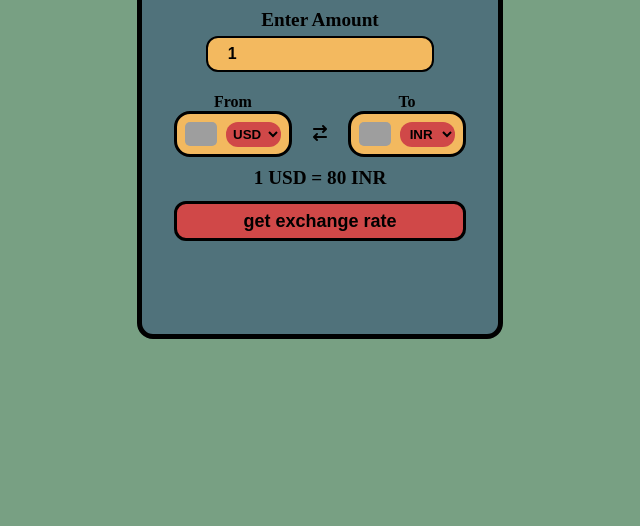
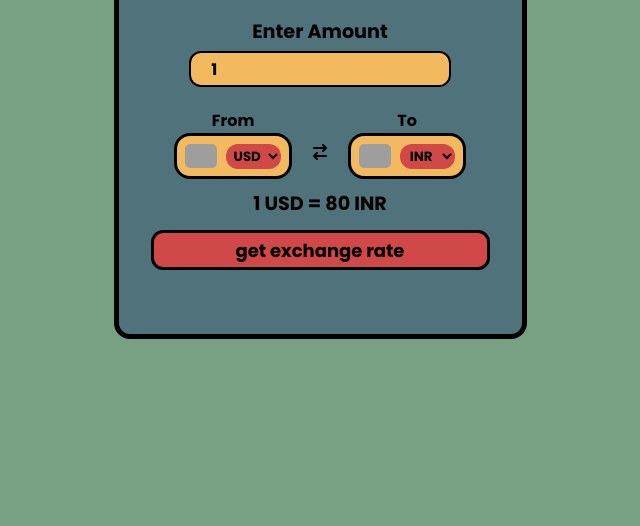
Before and after one commit to Priyanshu4585/currency-convertor, a plain HTML site: page index.html in a window 1280 px wide. Shown: the part 274-800 px from the top of the page, without its empty margins (320-960 px from the left). Drawn offline with Linux system fonts and the light colour scheme; no server answers; grey boxes are pictures that could not be loaded.

Commit message:
Update style.css

```diff
--- a/style.css
+++ b/style.css
@@ -1,6 +1,9 @@
+@import url("https://fonts.googleapis.com/css2?family=Poppins:ital,wght@0,100;0,200;0,300;0,400;0,500;0,600;0,700;0,800;0,900;1,100;1,200;1,300;1,400;1,500;1,600;1,700;1,800;1,900&display=swap");
+
 *{
 margin: 0;
 padding: 0;
+font-family: "poppins", sans-serif;
 }
 body{
     display: flex;
```
